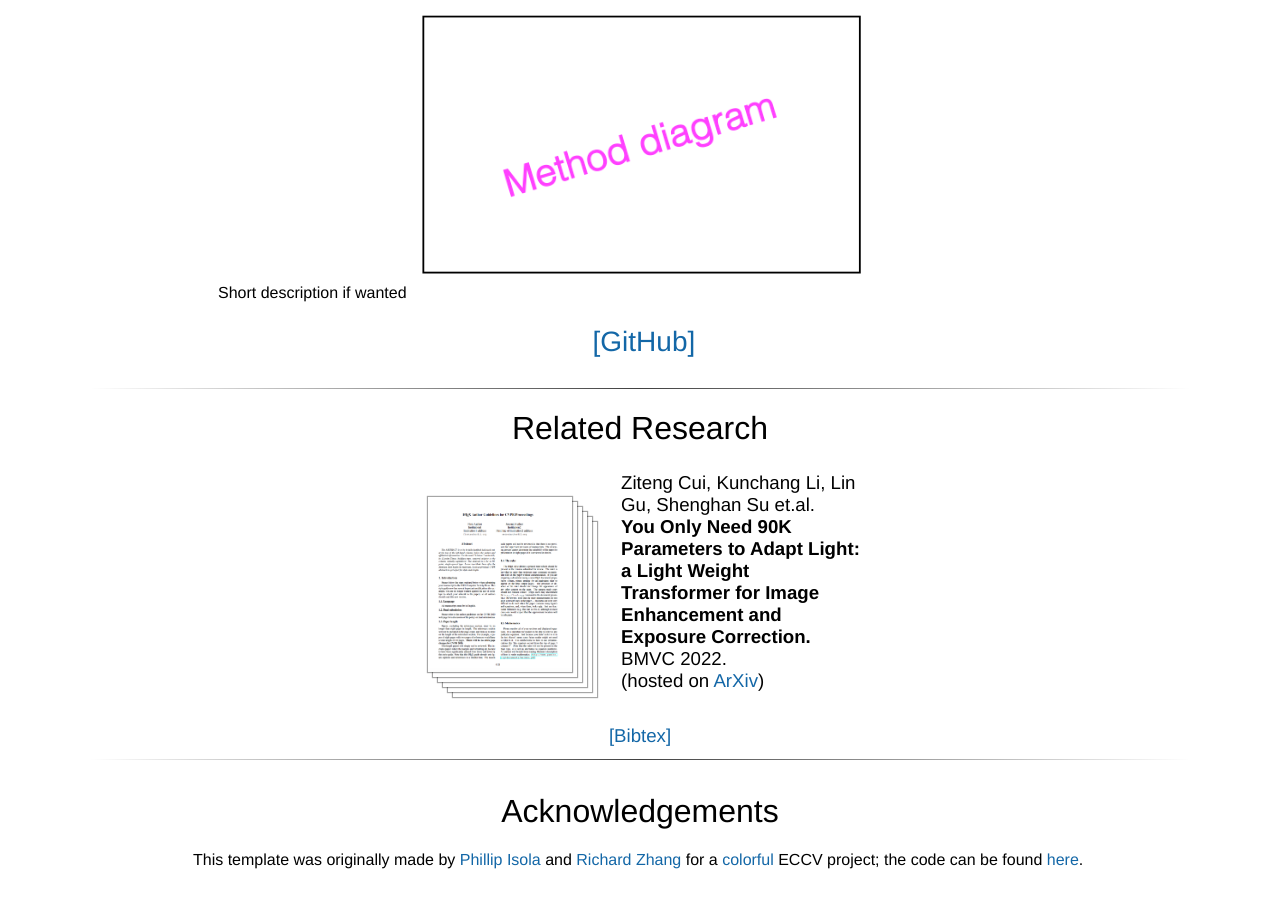
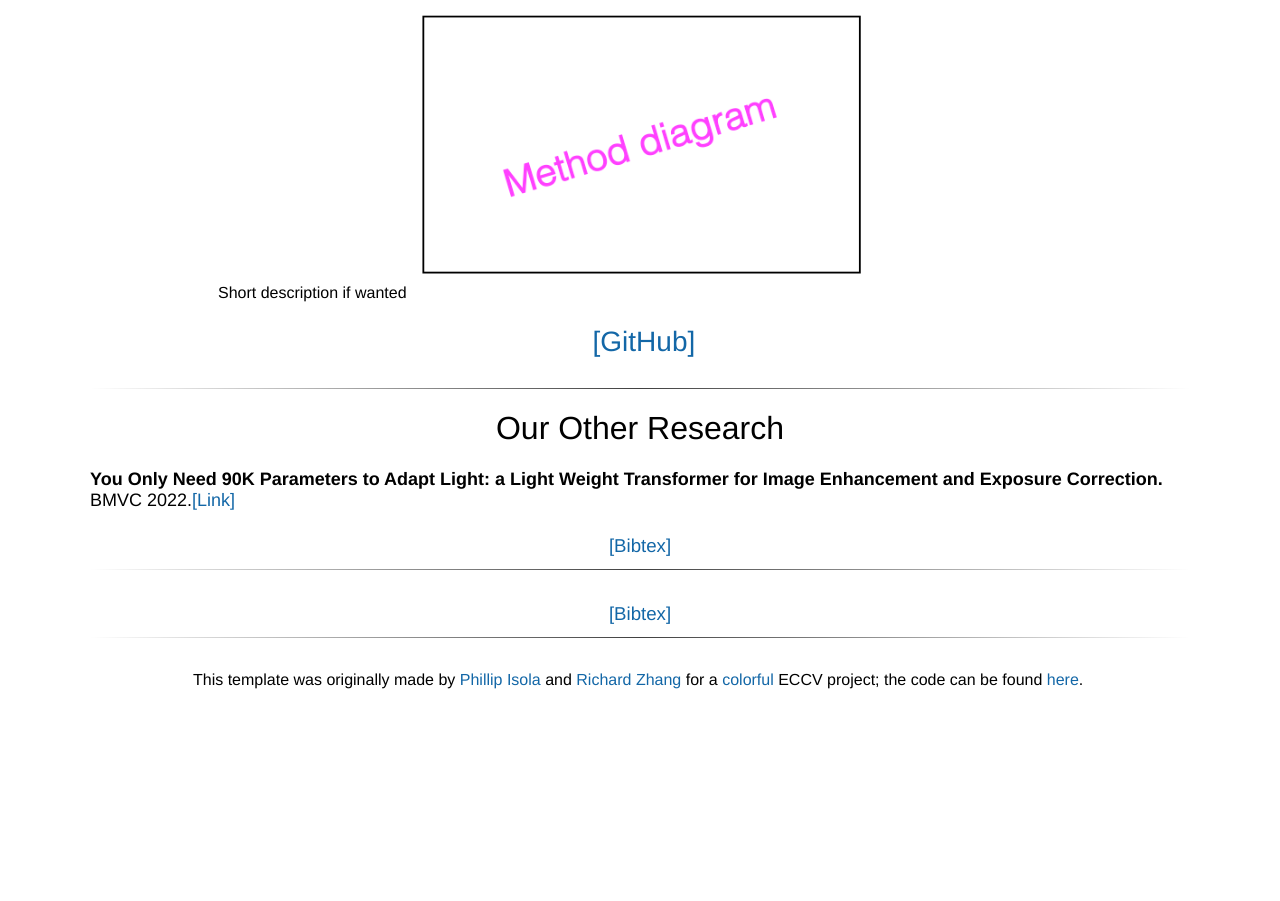
Before and after one commit to cuiziteng/RAW_Adapter_web, a plain HTML site: page index.html in a window 1280 px wide. Shown: the part 1496-2397 px from the top of the page. After the commit the page ends 2217 px from the top, so only its background shows below. Drawn offline with Linux system fonts and the light colour scheme; a script that the page names is missing.

Commit message:
Update index.html

```diff
--- a/index.html
+++ b/index.html
@@ -271,17 +271,10 @@
 	<br>
 	<hr>
 	<table align=center width=450px>
-		<center><h1>Related Research</h1></center>
+		<center><h1>Our Other Research</h1></center>
 		<tr>
-			<td><a href=""><img class="layered-paper-big" style="height:175px" src="./resources/paper.png"/></a></td>
-			<td><span style="font-size:14pt">Ziteng Cui, Kunchang Li, Lin Gu, Shenghan Su et.al.<br>
-				<b>You Only Need 90K Parameters to Adapt Light: a Light Weight Transformer for Image Enhancement and Exposure Correction.</b><br>
-				BMVC 2022.<br>
-				(hosted on <a href="https://arxiv.org/abs/2205.14871">ArXiv</a>)<br>
-				<!-- (<a href="./resources/camera-ready.pdf">camera ready</a>)<br> -->
-				<span style="font-size:4pt"><a href=""><br></a>
-				</span>
-			</td>
+			<b>You Only Need 90K Parameters to Adapt Light: a Light Weight Transformer for Image Enhancement and Exposure Correction.</b><br>
+				BMVC 2022.<a href='https://github.com/cuiziteng/Illumination-Adaptive-Transformer'>[Link]</a><br>
 		</tr>
 	</table>
 	<br>
@@ -297,11 +290,21 @@
 	<hr>
 	<br>
 
+	<table align=center width=800px>
+		<tr>
+			<td><span style="font-size:14pt"><center>
+				<a href="./resources/bibtex.txt">[Bibtex]</a>
+			</center></td>
+		</tr>
+	</table>
+
+	<hr>
+	<br>
+
 	<table align=center width=900px>
 		<tr>
 			<td width=400px>
 				<left>
-					<center><h1>Acknowledgements</h1></center>
 					This template was originally made by <a href="http://web.mit.edu/phillipi/">Phillip Isola</a> and <a href="http://richzhang.github.io/">Richard Zhang</a> for a <a href="http://richzhang.github.io/colorization/">colorful</a> ECCV project; the code can be found <a href="https://github.com/richzhang/webpage-template">here</a>.
 				</left>
 			</td>
```
